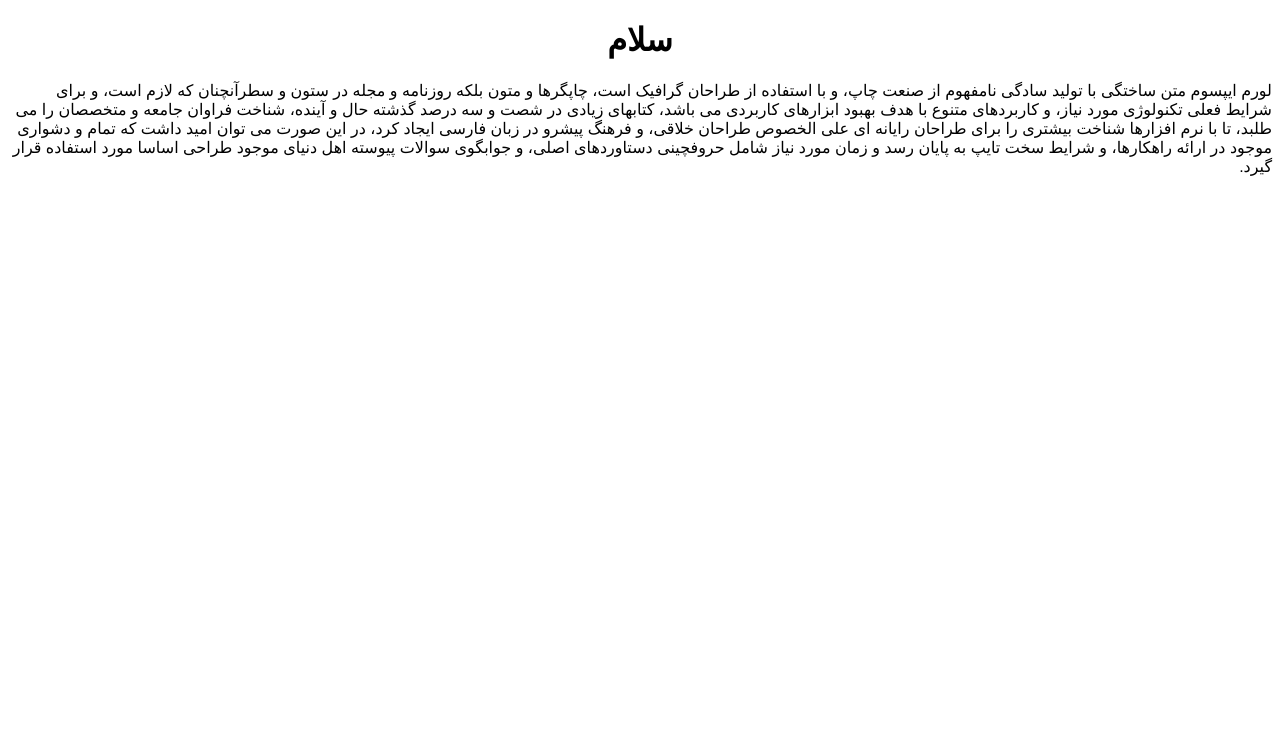
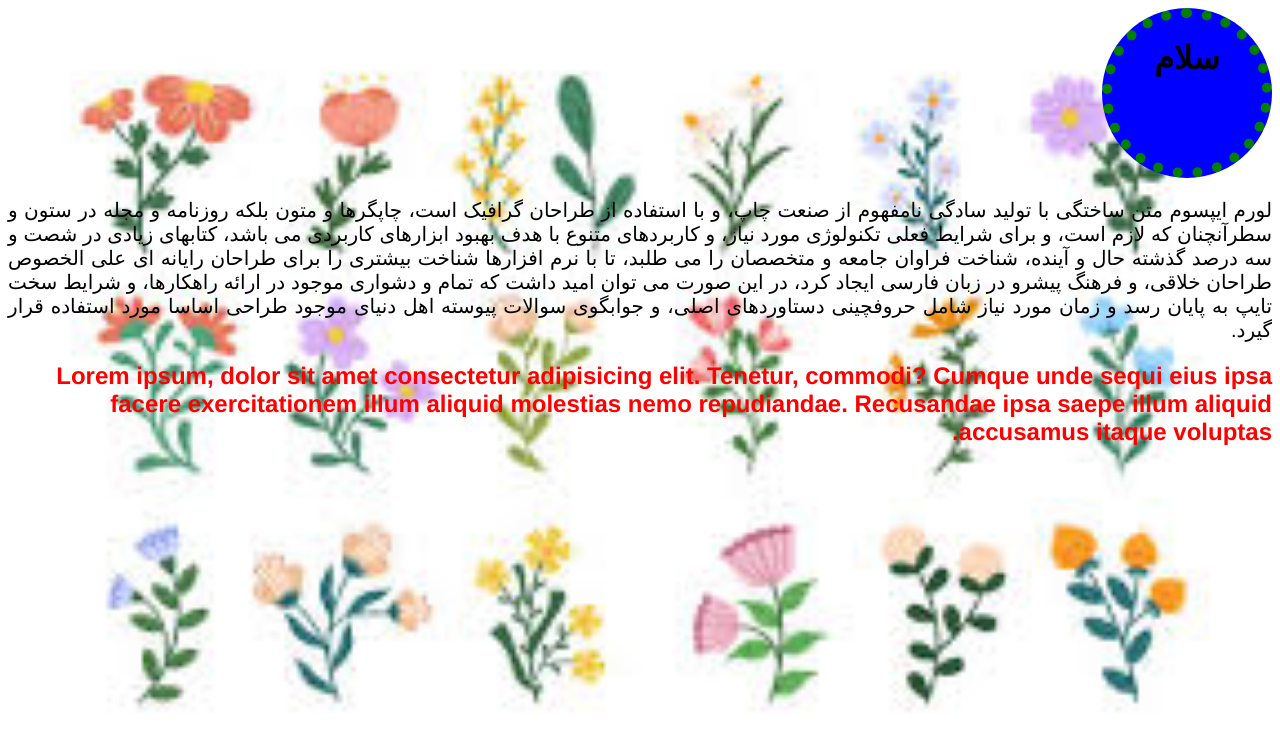
Before and after one commit to AmirDr1/style-css, a plain HTML site: page index.html in a window 1280 px wide. Drawn offline with Linux system fonts and the light colour scheme; a small style sheet from the web is missing.

Commit message:
selcted some images

```diff
--- a/index.html
+++ b/index.html
@@ -1,5 +1,6 @@
 <!DOCTYPE html>
-<html lang="en">
+<html lang="fe">
+
 <head>
     <meta charset="UTF-8">
     <meta name="viewport" content="width=device-width, initial-scale=1.0">
@@ -9,11 +10,29 @@ https://cdn.jsdelivr.net/gh/rastikerdar/vazirmatn@33.003/misc/Farsi-Digits/Vazir
     <link rel="stylesheet" href="style.css">
 
 </head>
-<body >
-    <div id="A1" > <h1 style="text-align: center;"> سلام </h1>
+
+<body id="a2">
+    <div id="a1" style=" vertical-align: middle;">
+        <h1> سلام </h1>
     </div>
 
 
-    <p>لورم ایپسوم متن ساختگی با تولید سادگی نامفهوم از صنعت چاپ، و با استفاده از طراحان گرافیک است، چاپگرها و متون بلکه روزنامه و مجله در ستون و سطرآنچنان که لازم است، و برای شرایط فعلی تکنولوژی مورد نیاز، و کاربردهای متنوع با هدف بهبود ابزارهای کاربردی می باشد، کتابهای زیادی در شصت و سه درصد گذشته حال و آینده، شناخت فراوان جامعه و متخصصان را می طلبد، تا با نرم افزارها شناخت بیشتری را برای طراحان رایانه ای علی الخصوص طراحان خلاقی، و فرهنگ پیشرو در زبان فارسی ایجاد کرد، در این صورت می توان امید داشت که تمام و دشواری موجود در ارائه راهکارها، و شرایط سخت تایپ به پایان رسد و زمان مورد نیاز شامل حروفچینی دستاوردهای اصلی، و جوابگوی سوالات پیوسته اهل دنیای موجود طراحی اساسا مورد استفاده قرار گیرد.</p>
+    <p style="text-align: justify; font-size: 20px; color:black " >لورم ایپسوم متن ساختگی با تولید سادگی نامفهوم از صنعت چاپ، و با استفاده
+        از طراحان
+        گرافیک است، چاپگرها و متون بلکه
+        روزنامه و مجله در ستون و سطرآنچنان که لازم است، و برای شرایط فعلی تکنولوژی مورد نیاز، و کاربردهای متنوع با هدف
+        بهبود ابزارهای کاربردی می باشد، کتابهای زیادی در شصت و سه درصد گذشته حال و آینده، شناخت فراوان جامعه و متخصصان
+        را می طلبد، تا با نرم افزارها شناخت بیشتری را برای طراحان رایانه ای علی الخصوص طراحان خلاقی، و فرهنگ پیشرو در
+        زبان فارسی ایجاد کرد، در این صورت می توان امید داشت که تمام و دشواری موجود در ارائه راهکارها، و شرایط سخت تایپ
+        به پایان رسد و زمان مورد نیاز شامل حروفچینی دستاوردهای اصلی، و جوابگوی سوالات پیوسته اهل دنیای موجود طراحی اساسا
+        مورد استفاده قرار گیرد.</p>
+
+
+    <p>
+    <h2>Lorem ipsum, dolor sit amet consectetur adipisicing elit. Tenetur, commodi? Cumque unde sequi eius ipsa facere
+        exercitationem illum aliquid molestias nemo repudiandae. Recusandae ipsa saepe illum aliquid accusamus itaque
+        voluptas.</h2>
+    </p>
 </body>
+
 </html>
--- a/style.css
+++ b/style.css
@@ -4,3 +4,26 @@
 
 
 }
+#a1{
+
+   border: 10px dotted green;
+   border-radius: 50% ;
+   width: 150px;
+   height: 150px;
+   text-align: center;
+vertical-align: middle;
+background-color: blue;
+}
+h2{
+   color: red;
+
+}
+
+
+#a2{
+   background-image: url(images/images.jpg);
+background-repeat: no-repeat;
+background-size: cover;
+
+
+}
```
Also changed, not shown: images/OIP.jpg (added), images/download.jpg (added), images/images.jpg (added).
